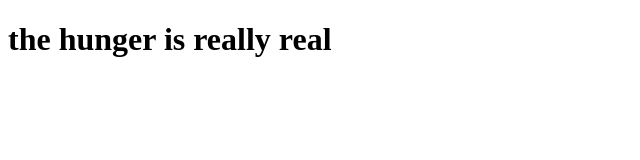
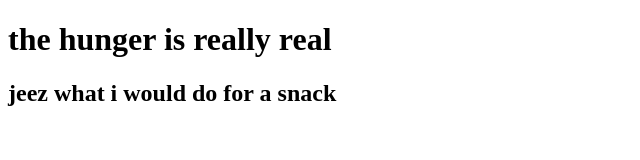
Before and after one commit to kuronenjessica/this-is-a-test, a plain HTML site: page index.html in a window 1280 px wide. Shown: the whole page, without its empty margins (0-640 px from the left). Drawn offline with Linux system fonts and the light colour scheme.

Commit message:
added an h2

```diff
--- a/index.html
+++ b/index.html
@@ -3,5 +3,6 @@
 	<head></head>
 	<body>
 		<h1> the hunger is really real </h1>
+		<h2> jeez what i would do for a snack</h2>
 	</body>
 </html>
```
